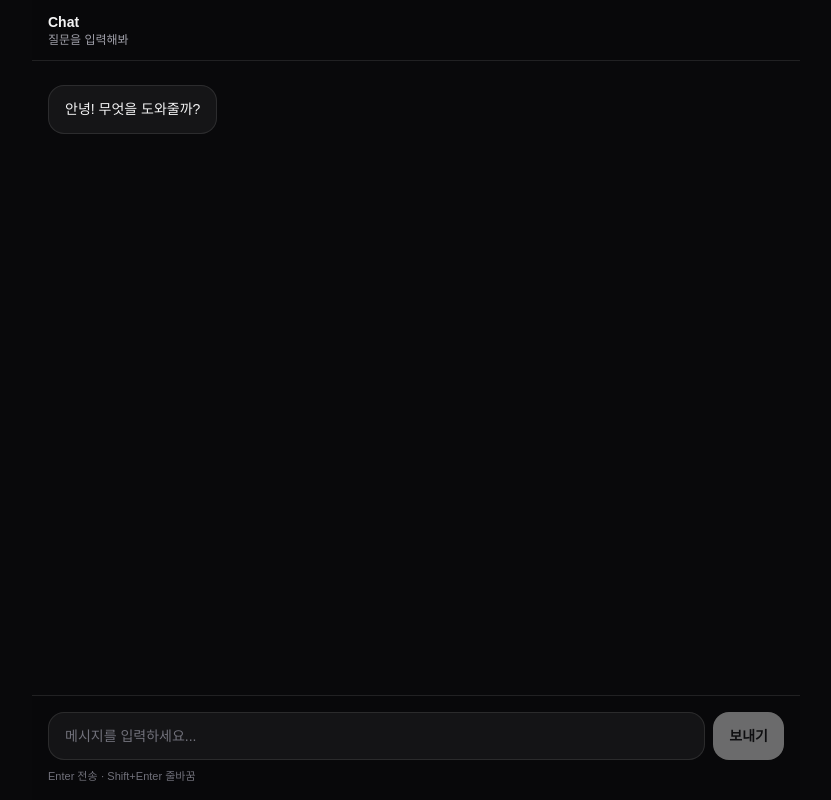
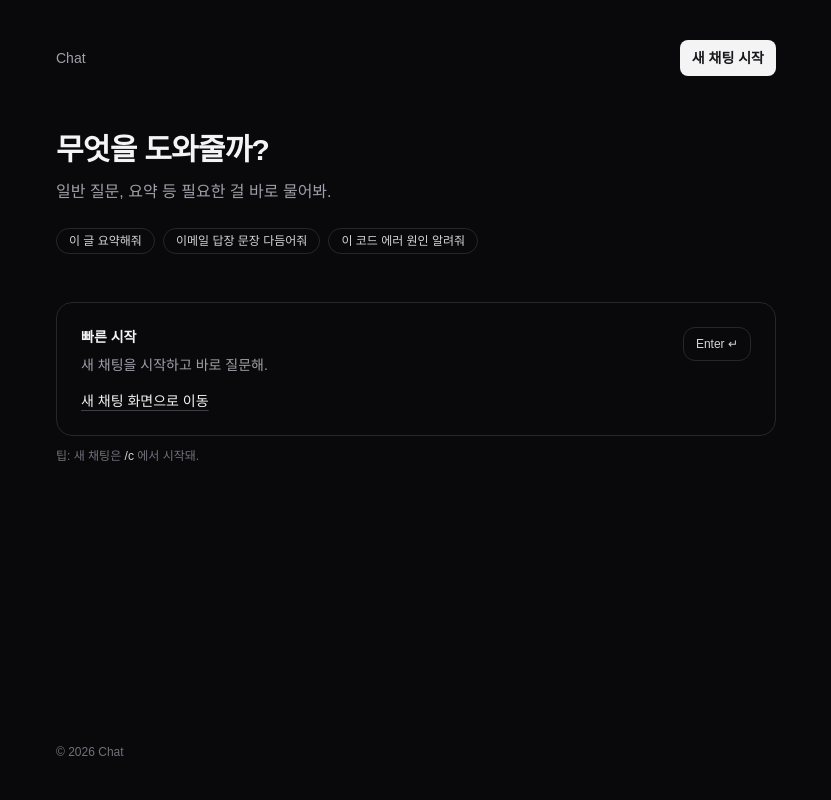
Before and after one commit to leesoo7595/openai-chatbot, a Next.js app: page / in a window 1280 px wide. Shown: the whole page, without its empty margins (224-1055 px from the left). Built offline with nearby package versions, Linux system fonts and the light colour scheme.

Commit message:
feat(chat): unify new chat entry points (#11)

```diff
--- a/app/features/conversations/views/ConversationSidebar.tsx
+++ b/app/features/conversations/views/ConversationSidebar.tsx
@@ -14,7 +14,7 @@ export function ConversationSidebar() {
     <aside className="flex h-full w-full flex-col border-r border-zinc-800 bg-zinc-950 text-zinc-100">
       <div className="p-3">
         <Link
-          href="/"
+          href="/c"
           className="
             flex items-center justify-center
             rounded-xl border border-zinc-800
--- a/app/page.tsx
+++ b/app/page.tsx
@@ -1,5 +1,69 @@
-import ChatView from "./features/chat/views/ChatView";
+import Link from "next/link";
 
-export default function Page() {
-  return <ChatView />;
+export default function HomePage() {
+  return (
+    <main className="min-h-dvh bg-zinc-950 text-zinc-100">
+      <div className="mx-auto flex min-h-dvh max-w-3xl flex-col px-6 py-10">
+        <header className="flex items-center justify-between">
+          <div className="text-sm text-zinc-400">Chat</div>
+
+          <Link
+            href="/c"
+            className="rounded-lg bg-zinc-100 px-3 py-2 text-sm font-semibold text-zinc-900 hover:bg-white"
+          >
+            새 채팅 시작
+          </Link>
+        </header>
+
+        {/* Hero */}
+        <section className="mt-14">
+          <h1 className="text-3xl font-semibold tracking-tight">무엇을 도와줄까?</h1>
+          <p className="mt-3 max-w-xl text-zinc-400">일반 질문, 요약 등 필요한 걸 바로 물어봐.</p>
+
+          <div className="mt-6 flex flex-wrap gap-2">
+            {["이 글 요약해줘", "이메일 답장 문장 다듬어줘", "이 코드 에러 원인 알려줘"].map(
+              (t) => (
+                <span
+                  key={t}
+                  className="rounded-full border border-zinc-800 bg-zinc-950 px-3 py-1 text-xs text-zinc-300"
+                >
+                  {t}
+                </span>
+              ),
+            )}
+          </div>
+        </section>
+
+        <section className="mt-12">
+          <Link
+            href="/c"
+            className="group block rounded-2xl border border-zinc-800 bg-zinc-950 p-6 hover:bg-zinc-900/40"
+          >
+            <div className="flex items-start justify-between gap-4">
+              <div>
+                <div className="text-sm font-semibold">빠른 시작</div>
+                <p className="mt-2 text-sm text-zinc-400">새 채팅을 시작하고 바로 질문해.</p>
+              </div>
+
+              <div className="shrink-0 rounded-xl border border-zinc-800 bg-zinc-950 px-3 py-2 text-xs text-zinc-300 group-hover:border-zinc-700">
+                Enter ↵
+              </div>
+            </div>
+
+            <div className="mt-4 text-sm font-medium text-zinc-100 underline decoration-zinc-700 underline-offset-4 group-hover:decoration-zinc-400">
+              새 채팅 화면으로 이동
+            </div>
+          </Link>
+
+          <p className="mt-3 text-xs text-zinc-500">
+            팁: 새 채팅은 <span className="text-zinc-300">/c</span> 에서 시작돼.
+          </p>
+        </section>
+
+        <footer className="mt-auto pt-12 text-xs text-zinc-500">
+          © {new Date().getFullYear()} Chat
+        </footer>
+      </div>
+    </main>
+  );
 }
```
